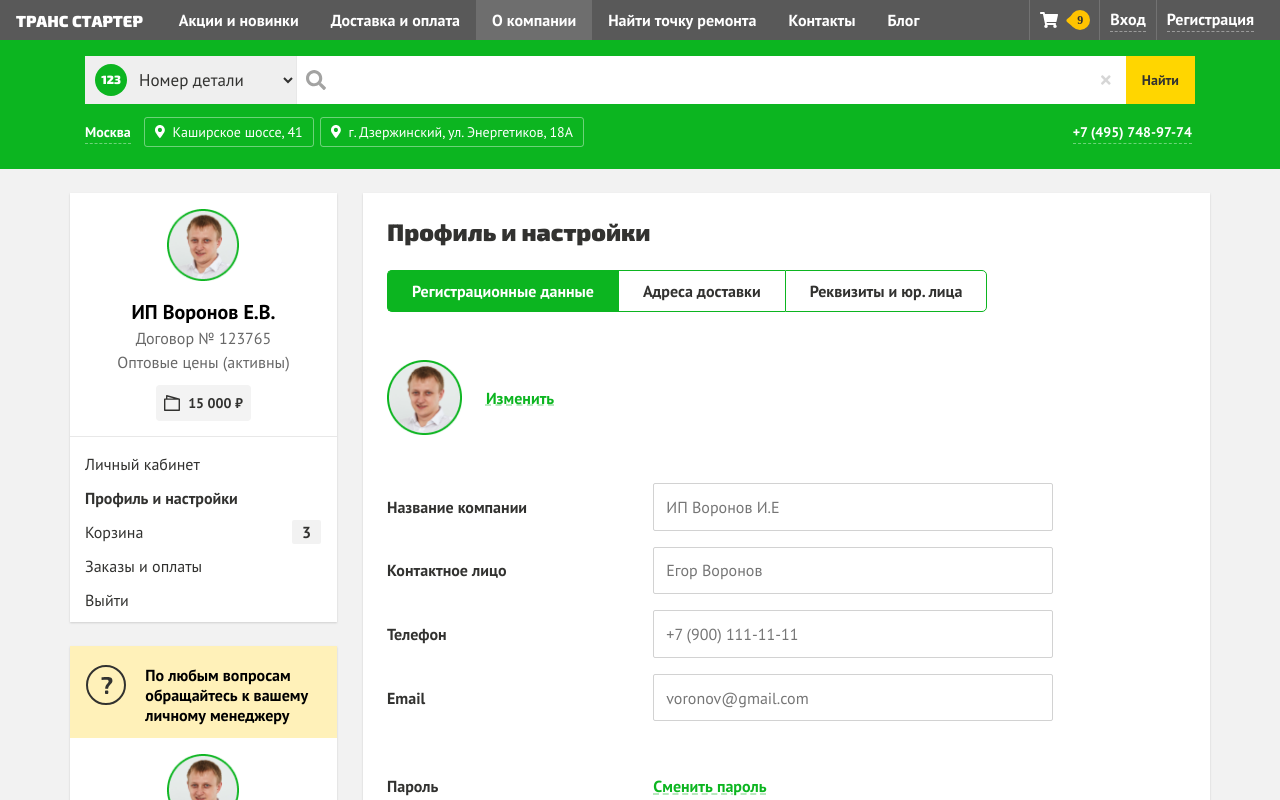
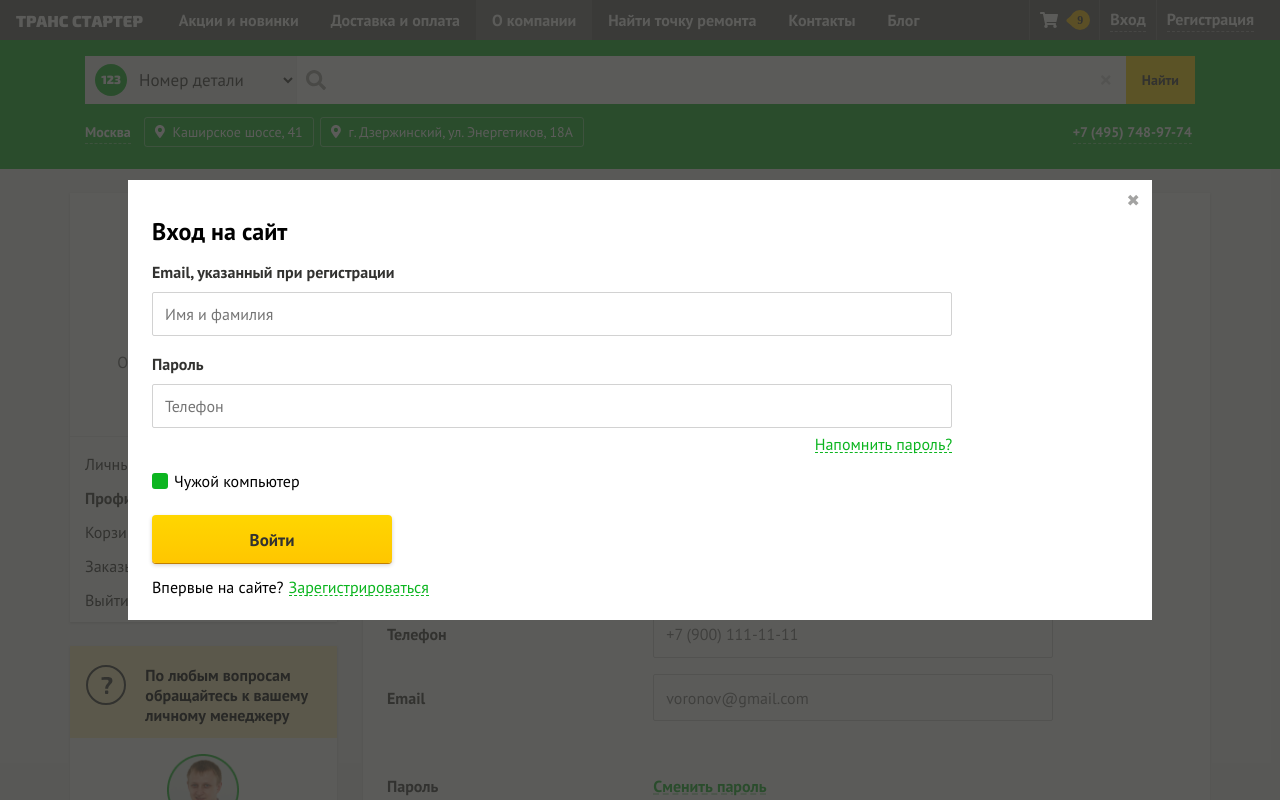
Before and after one commit to akim1995/transtarter, a Vue app in the folder transtarter-frontend/: page / in a window 1280 px wide. Both pictures are taken after a click on the link "Вход". Shown: the top 800 px of the page. Built offline with nearby package versions, Linux system fonts and the light colour scheme.

Commit message:
work with event bus

```diff
--- a/transtarter-frontend/src/components/authorization/log-in/log-in.vue
+++ b/transtarter-frontend/src/components/authorization/log-in/log-in.vue
@@ -67,7 +67,7 @@
 
       <div class="want-to-reg">
         Впервые на сайте?
-        <span class="go-to-reg">Зарегистрироваться</span>
+        <span class="go-to-reg" @click="closeLogInOpenRestration()">Зарегистрироваться</span>
       </div>
     </div>
     <!-- end of desktop  and mobile  version -->
@@ -77,6 +77,7 @@
 
 <script lang="ts">
 import { Component, Prop, Vue } from 'vue-property-decorator'
+import { eventBus } from '../../../main'
 
 @Component
 export default class LogIn extends Vue {
@@ -92,7 +93,11 @@ export default class LogIn extends Vue {
   }
 
   toggleLogInPopup () {
-    this.$emit('toggle-log-in-popup')
+    eventBus.$emit('toggle-log-in-popup')
+  }
+
+  closeLogInOpenRestration () {
+
   }
 }
 </script>
--- a/transtarter-frontend/src/components/shared/header/header.vue
+++ b/transtarter-frontend/src/components/shared/header/header.vue
@@ -153,7 +153,7 @@ export default class Header extends Vue {
   }
 
   toggleLogInPopup () {
-    this.$emit('toggle-log-in-popup')
+    eventBus.$emit('toggle-log-in-popup')
   }
 }
 </script>
--- a/transtarter-frontend/src/views/user-profile.vue
+++ b/transtarter-frontend/src/views/user-profile.vue
@@ -78,9 +78,12 @@ export default class UserProfile extends Vue {
   }
 
   created () {
-    eventBus.$on('toggle-registration-popup', () => {
-      debugger
+    eventBus.$on('toggle-registration-popup', (newState?: boolean) => {
       this.show.registration = !this.show.registration
+    })
+
+    eventBus.$on('toggle-log-in-popup', (newState?: boolean) => {
+      this.show.logIn = !this.show.logIn
     })
   }
 }
```
